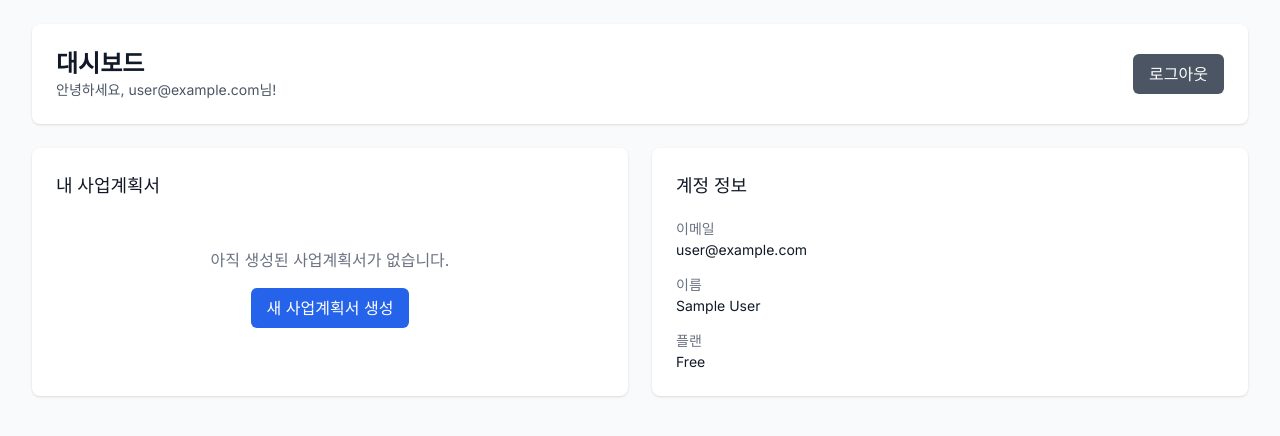
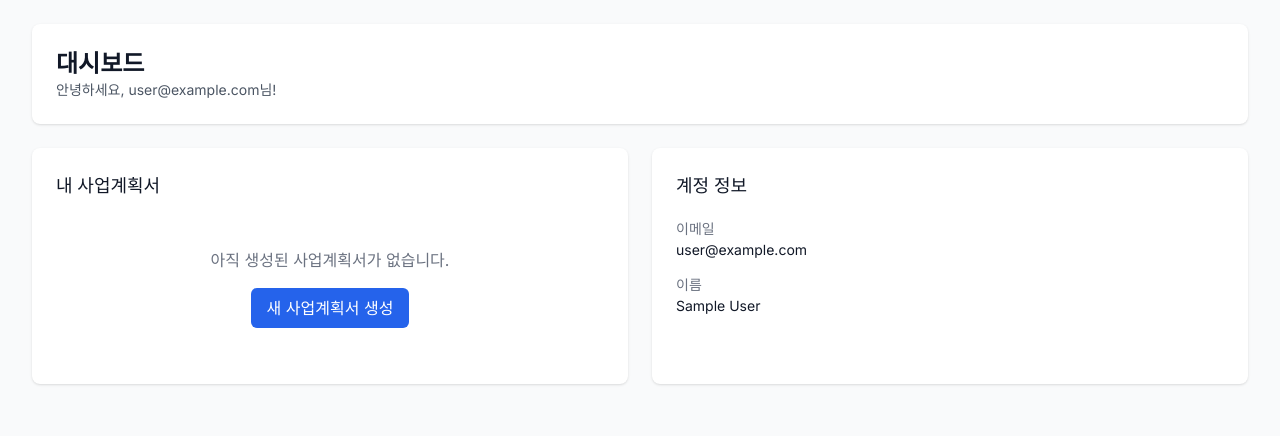
Before and after one commit to kimgwanghee871/My-sauna-good, a Next.js app: page /dashboard in a window 1280 px wide. Shown: the top 436 px of the page. Built offline with nearby package versions, Linux system fonts and the light colour scheme; no server answers; sample sign-in values are in the browser's storage.

Commit message:
fix: Dashboard를 NextAuth 세션으로 변경  - Supabase 세션을 NextAuth getServerSession으로 교체 - authOptions 설정 추가하여 서버 에러 해결 - 사용자 정보 표시 방식을 NextAuth user 객체로 변경
사용자 정보 표시 방식을 NextAuth user 객체로 변경

```diff
--- a/src/app/dashboard/page.tsx
+++ b/src/app/dashboard/page.tsx
@@ -1,8 +1,14 @@
 import { getServerSession } from 'next-auth'
 import { redirect } from 'next/navigation'
 
+const authOptions = {
+  providers: [],
+  session: { strategy: 'jwt' as const },
+  secret: process.env.NEXTAUTH_SECRET,
+}
+
 export default async function DashboardPage() {
-  const session = await getServerSession()
+  const session = await getServerSession(authOptions)
 
   if (!session) {
     redirect('/login')
@@ -13,7 +19,6 @@ export default async function DashboardPage() {
   return (
     <div className="min-h-screen bg-gray-50">
       <div className="max-w-7xl mx-auto py-6 sm:px-6 lg:px-8">
-        {/* 헤더 */}
         <div className="bg-white shadow rounded-lg mb-6">
           <div className="px-4 py-5 sm:p-6">
             <div className="flex items-center justify-between">
@@ -25,16 +30,11 @@ export default async function DashboardPage() {
                   안녕하세요, {user?.email || user?.name}님!
                 </p>
               </div>
-              <div className="flex space-x-3">
-                <LogoutButton />
-              </div>
             </div>
           </div>
         </div>
 
-        {/* 콘텐츠 */}
         <div className="grid grid-cols-1 gap-6 lg:grid-cols-2">
-          {/* 사업계획서 목록 */}
           <div className="bg-white shadow rounded-lg">
             <div className="px-4 py-5 sm:p-6">
               <h2 className="text-lg font-medium text-gray-900 mb-4">
@@ -49,7 +49,6 @@ export default async function DashboardPage() {
             </div>
           </div>
 
-          {/* 사용자 정보 */}
           <div className="bg-white shadow rounded-lg">
             <div className="px-4 py-5 sm:p-6">
               <h2 className="text-lg font-medium text-gray-900 mb-4">
@@ -64,10 +63,6 @@ export default async function DashboardPage() {
                   <label className="text-sm font-medium text-gray-500">이름</label>
                   <p className="text-sm text-gray-900">{user?.name || '미설정'}</p>
                 </div>
-                <div>
-                  <label className="text-sm font-medium text-gray-500">플랜</label>
-                  <p className="text-sm text-gray-900">Free</p>
-                </div>
               </div>
             </div>
           </div>
@@ -76,12 +71,3 @@ export default async function DashboardPage() {
     </div>
   )
 }
-
-// 로그아웃 버튼 컴포넌트 - 별도 파일로 분리 예정
-function LogoutButton() {
-  return (
-    <button className="bg-gray-600 text-white px-4 py-2 rounded-md hover:bg-gray-700">
-      로그아웃
-    </button>
-  )
-}
```
